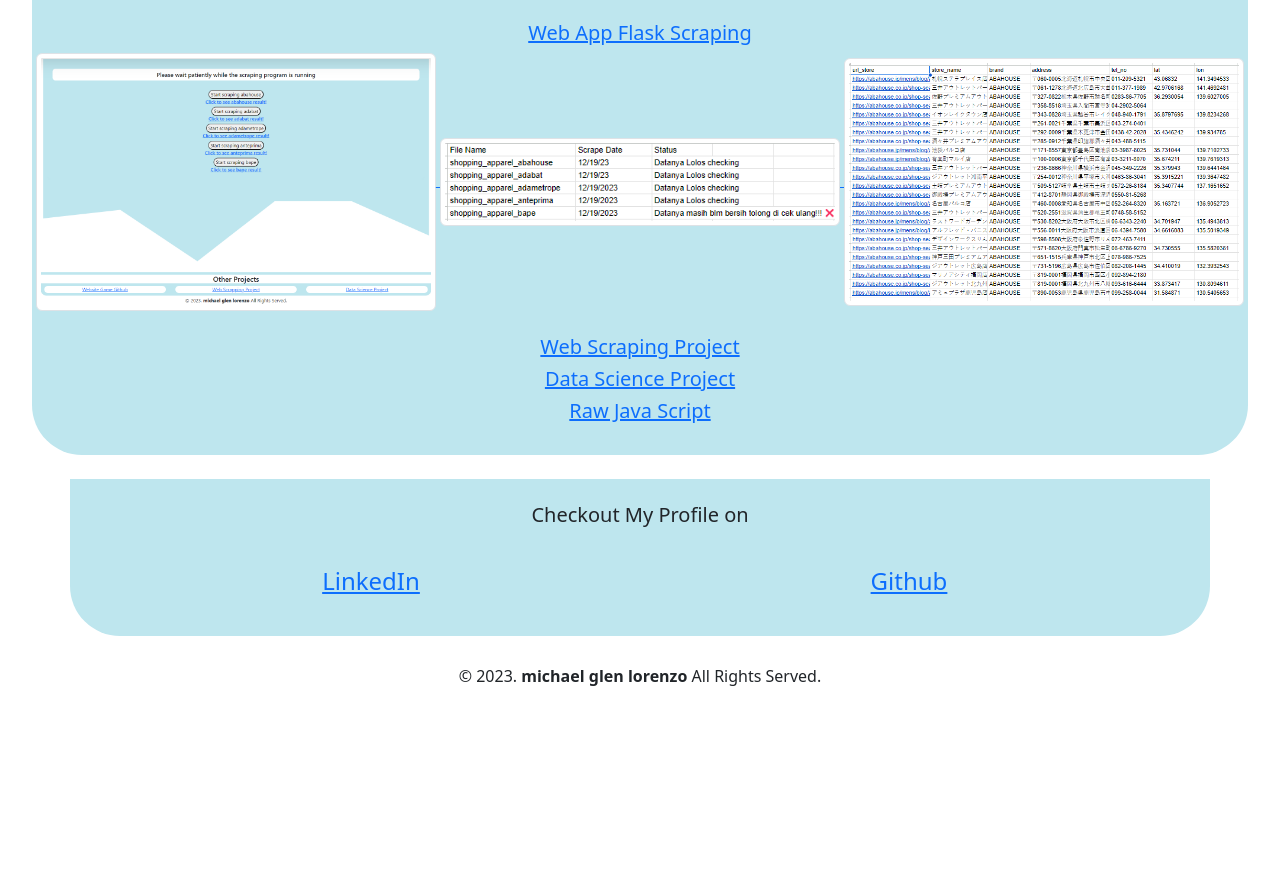
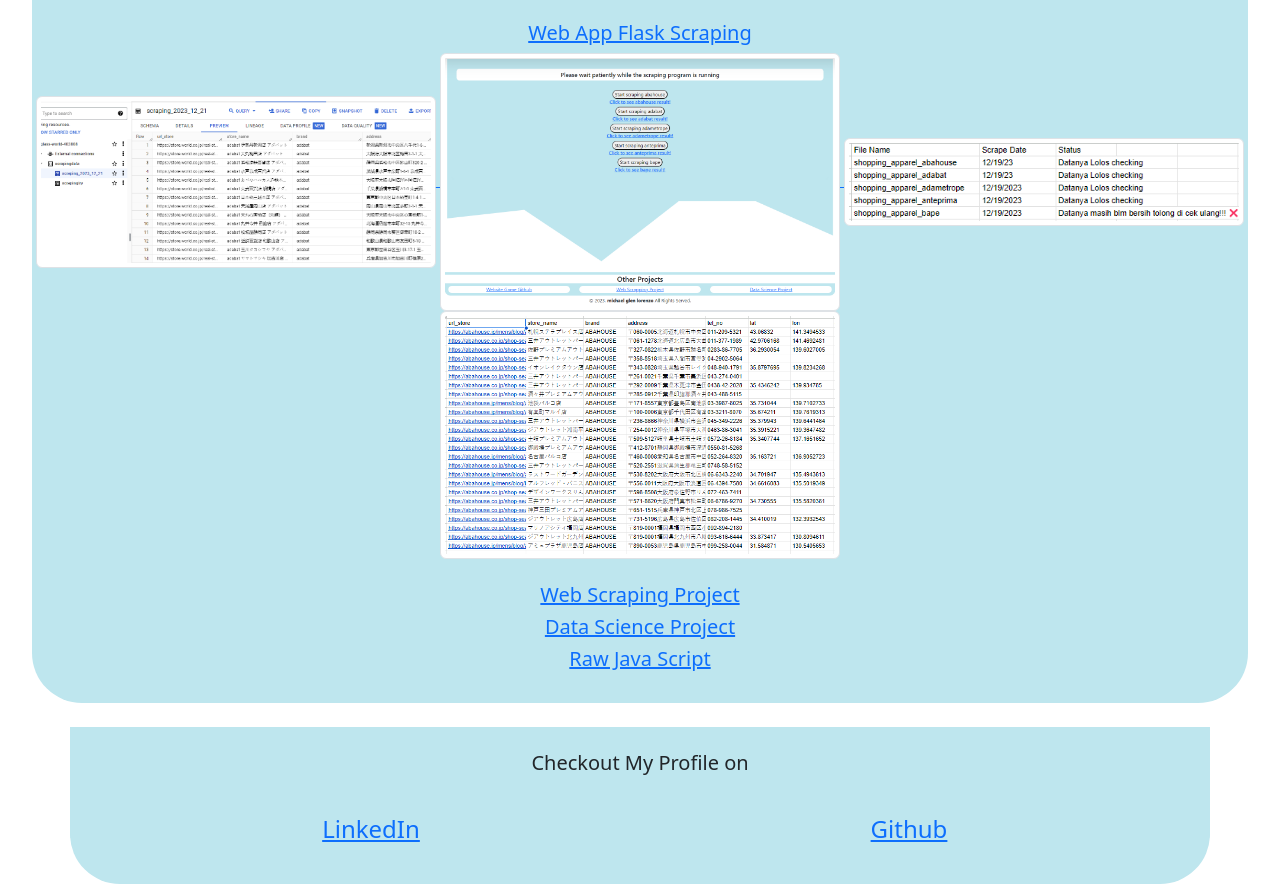
Before and after one commit to mikeglenlorenzogithub/GitWebsiteGame, a plain HTML site: page profile.html in a window 1280 px wide. Shown: the part 1449-2342 px from the top of the page. Before the commit the page ends 2153 px from the top, so only its background shows below. Drawn offline with nearby package versions, Linux system fonts and the light colour scheme.

Commit message:
update preview for bq

```diff
--- a/profile.html
+++ b/profile.html
@@ -161,6 +161,9 @@
           <div class="col text-center">
             <h5><a href="http://mikeglenlorenzo.pythonanywhere.com/" target="_blank">Web App Flask Scraping</a></h5>
             <a href="http://mikeglenlorenzo.pythonanywhere.com/" target="_blank">
+              <img src="img/web-flask-app-bq-preview.png" alt="web-flask-app-bq-preview" width="400" class="img-thumbnail" />
+            </a>
+            <a href="http://mikeglenlorenzo.pythonanywhere.com/" target="_blank">
               <img src="img/web-flask-app-home.png" alt="web-flask-app-home" width="400" class="img-thumbnail" />
             </a>
             <a href="https://docs.google.com/spreadsheets/d/1omwmuUJqZSLIpRj3WCLOLJvzfwllTEYID0AIb5V47Jg/edit#gid=0" target="_blank">
```
Also changed, not shown: img/web-flask-app-bq-preview.png (added).
